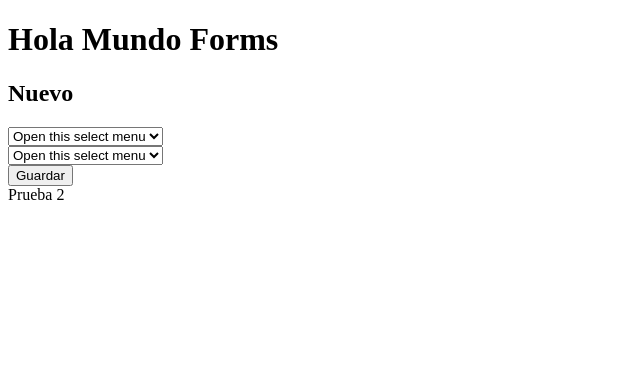
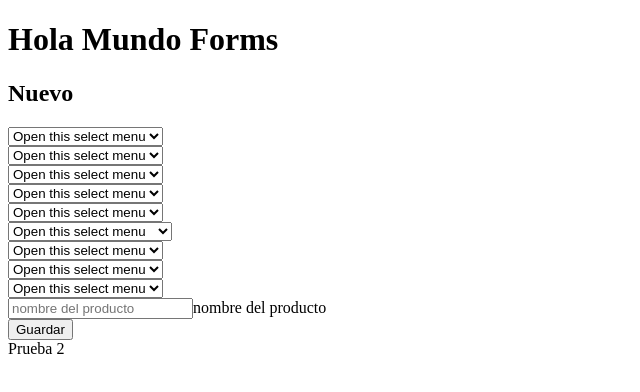
Before and after one commit to jbonilla12/ReactFormsPruebas, a React (Create React App) app: page / in a window 1280 px wide. Shown: the top 392 px of the page, without its empty margins (0-640 px from the left). Built offline with nearby package versions, Linux system fonts and the light colour scheme; the HTML template or start-up script is replaced by a standard one.

Commit message:
select formularios bootstrap

```diff
--- a/src/components/FormBootstrap.jsx
+++ b/src/components/FormBootstrap.jsx
@@ -1,6 +1,7 @@
 import React from 'react'
 import Form from 'react-bootstrap/Form'
 import Button from 'react-bootstrap/Button'
+import FloatingLabel from 'react-bootstrap/FloatingLabel'
 
 const FormBootstrap = () => {
   return (
@@ -22,6 +23,62 @@ const FormBootstrap = () => {
             <option value="3">Bayern Munich</option>
         </Form.Select>
       </Form.Group>
+      <Form.Group className="mb-3">
+        <Form.Select aria-label="Default select example">
+            <option>Open this select menu</option>
+            <option value="1">Temporada 21-22</option>
+            <option value="1">Temporada 20-21</option>
+            <option value="1">Temporada 19-20</option>
+        </Form.Select>
+      </Form.Group>
+      <Form.Group className="mb-3">
+        <Form.Select aria-label="Default select example">
+            <option>Open this select menu</option>
+            <option value="1">S</option>
+            <option value="2">M</option>
+            <option value="3">L Munich</option>
+        </Form.Select>
+      </Form.Group>
+      <Form.Group className="mb-3">
+        <Form.Select aria-label="Default select example">
+            <option>Open this select menu</option>
+            <option value="1">MANGA LARGA</option>
+            <option value="2">3/4</option>
+            <option value="3"> NORMAL</option>
+        </Form.Select>
+      </Form.Group>
+      <Form.Group className="mb-3">
+        <Form.Select aria-label="Default select example">
+            <option>Open this select menu</option>
+            <option value="1">KIY BUSO-SUDADERA</option>
+            <option value="2">BUFANDA</option>
+            <option value="3">PLAYERA</option>
+        </Form.Select>
+      </Form.Group>
+      <Form.Group className="mb-3">
+        <Form.Select aria-label="Default select example">
+            <option>Open this select menu</option>
+            <option value="2">PLAYER</option>
+            <option value="3">FAN</option>
+        </Form.Select>
+      </Form.Group>
+      <Form.Group className="mb-3">
+        <Form.Select aria-label="Default select example">
+            <option>Open this select menu</option>
+            <option value="2">FUTBOL</option>
+            <option value="3">BASKETBALL</option>
+        </Form.Select>
+      </Form.Group>
+      <Form.Group className="mb-3">
+        <Form.Select aria-label="Default select example">
+            <option>Open this select menu</option>
+            <option value="2">MACULINO</option>
+            <option value="3">FEMENINO</option>
+        </Form.Select>
+      </Form.Group>
+      <FloatingLabel  className="mb-3" controlId="floatingText" label="nombre del producto">
+        <Form.Control type="text" placeholder="nombre del producto" />
+      </FloatingLabel>
       <Button variant="primary" type="submit">
         Guardar
       </Button>
```
